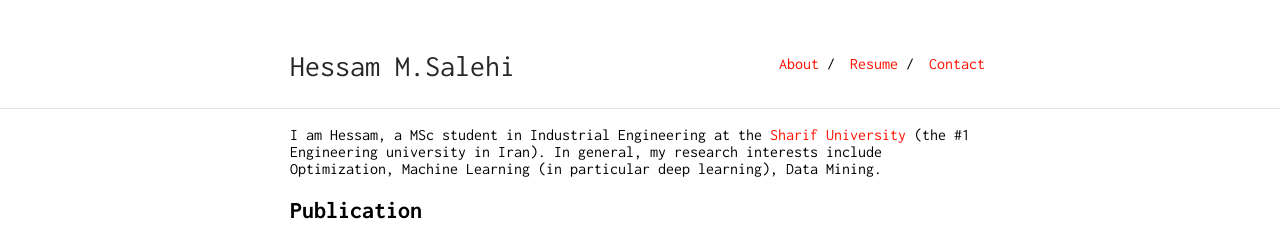
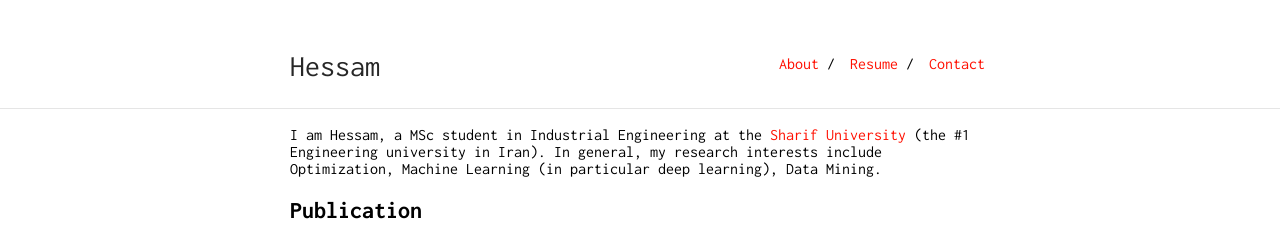
Before and after one commit to hessams/hessams.github.io, a Jekyll site: the page built from index.md, in a window 1280 px wide. Shown: the top 244 px of the page. Built offline with Jekyll 4.4.1, drawn with Linux system fonts in a browser that asks for light colours.

Commit message:
Update _config.yml

```diff
--- a/_config.yml
+++ b/_config.yml
@@ -1,5 +1,5 @@
 ---
-title: Hessam M.Salehi
+title: Hessam
 timezone: UTC
 collections:
   posts:
```
